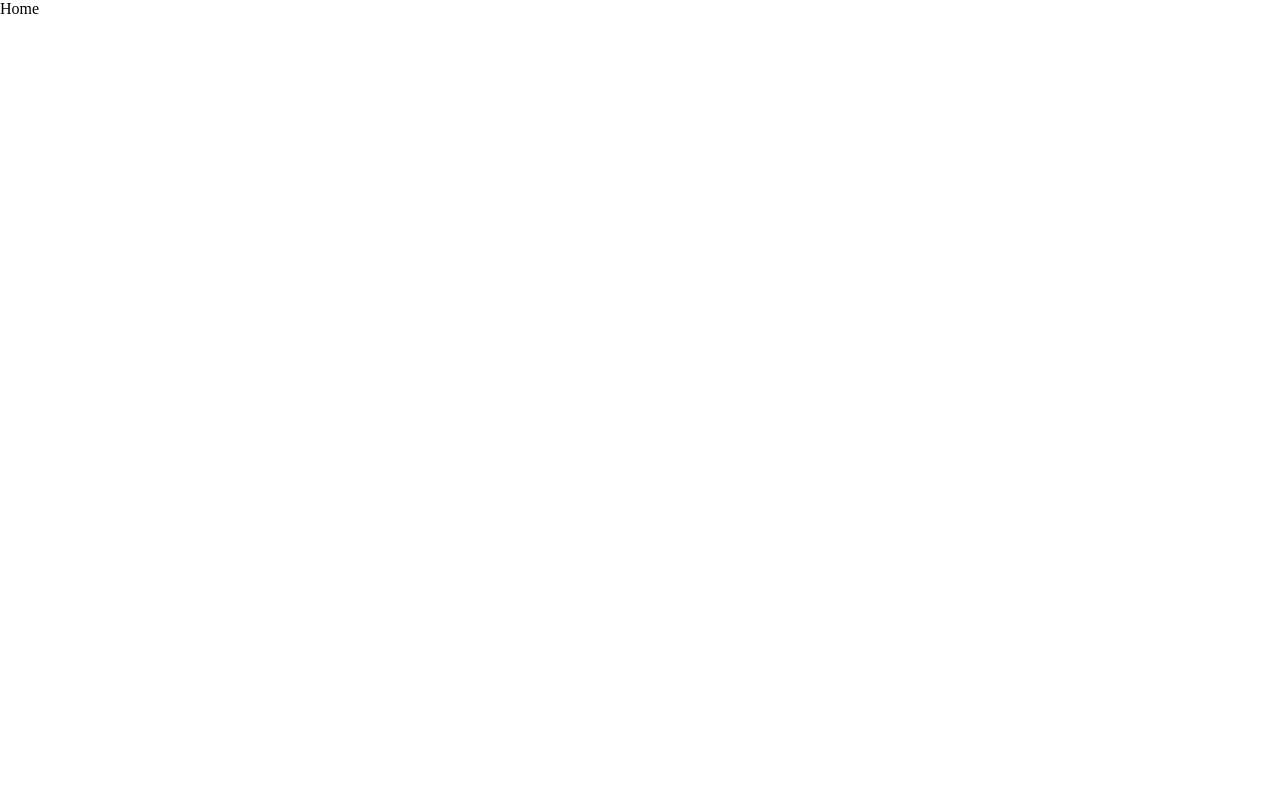
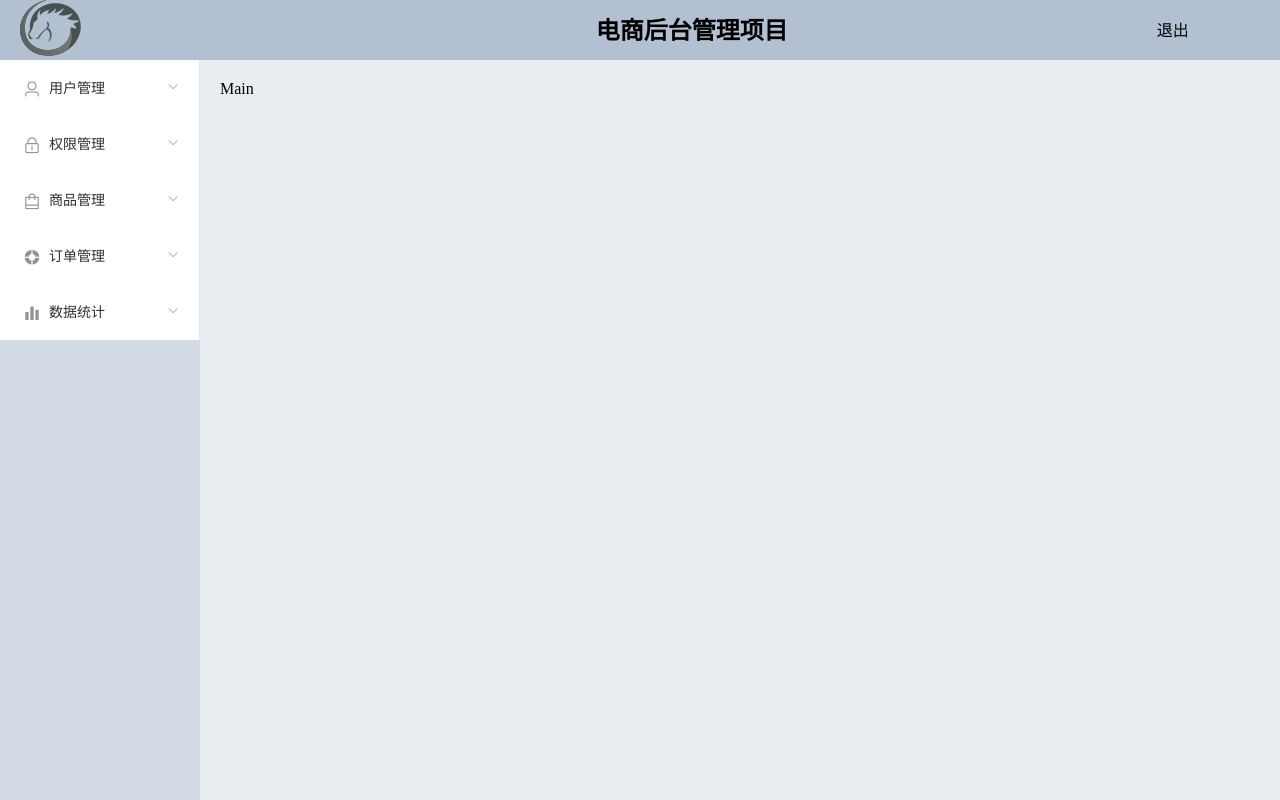
Before and after one commit to jskyjy/houtaidianshang, a Vue app: page /#/ in a window 1280 px wide. Built offline with nearby package versions, Linux system fonts and the light colour scheme; the HTML template or start-up script is replaced by a standard one.

Commit message:
引入侧边栏导航，样式调整

```diff
--- a/src/assets/css/reset.css
+++ b/src/assets/css/reset.css
@@ -1,4 +1,4 @@
-html,body{
+html,body,h2,h3{
     height: 100%;
     padding: 0;
     margin: 0;
--- a/src/components/home/home.vue
+++ b/src/components/home/home.vue
@@ -1,15 +1,130 @@
 <template>
-    <div>
-        Home
-    </div>
+  <div class="home">
+    <el-container class="container">
+      <el-header class="header">
+        <el-row>
+          <el-col :span="4">
+            <div class="grid-content bg-purple">
+              <img src="../../assets/images/heima_logo.png" alt />
+            </div>
+          </el-col>
+          <el-col :span="18">
+            <div class="grid-content bg-purple-light">
+              <h2>电商后台管理项目</h2>
+            </div>
+          </el-col>
+          <el-col :span="2">
+            <div class="grid-content bg-purple">
+              <a href="#">退出</a>
+            </div>
+          </el-col>
+        </el-row>
+      </el-header>
+      <el-container>
+        <el-aside width="200px" class="aside">
+          <el-menu :unique-opened="true">
+            <!-- 1 -->
+            <el-submenu index="1">
+              <template slot="title">
+                <i class="el-icon-user"></i>
+                <span>用户管理</span>
+              </template>
+              <el-menu-item index="1-1">
+                <i class="el-icon-notebook-1"></i>
+                <span>用户列表</span>
+              </el-menu-item>
+            </el-submenu>
+            <!-- 2 -->
+            <el-submenu index="2">
+              <template slot="title">
+                <i class="el-icon-lock"></i>
+                <span>权限管理</span>
+              </template>
+              <el-menu-item index="2-1">
+                <i class="el-icon-menu"></i>
+                <span>角色列表</span>
+              </el-menu-item>
+              <el-menu-item index="2-2">
+                <i class="el-icon-menu"></i>
+                <span>权限列表</span>
+              </el-menu-item>
+            </el-submenu>
+            <!-- 3 -->
+            <el-submenu index="3">
+              <template slot="title">
+                <i class="el-icon-shopping-bag-1"></i>
+                <span>商品管理</span>
+              </template>
+              <el-menu-item index="3-1">
+                <i class="el-icon-menu"></i>
+                <span>商品列表</span>
+              </el-menu-item>
+              <el-menu-item index="3-2">
+                <i class="el-icon-menu"></i>
+                <span>分类参数</span>
+              </el-menu-item>
+              <el-menu-item index="3-3">
+                <i class="el-icon-menu"></i>
+                <span>商品分类</span>
+              </el-menu-item>
+            </el-submenu>
+            <!-- 4 -->
+            <el-submenu index="4">
+              <template slot="title">
+                <i class="el-icon-s-help"></i>
+                <span>订单管理</span>
+              </template>
+              <el-menu-item index="4-1">
+                <i class="el-icon-menu"></i>
+                <span>订单列表</span>
+              </el-menu-item>
+            </el-submenu>
+            <!-- 5 -->
+            <el-submenu index="5">
+              <template slot="title">
+                <i class="el-icon-s-data"></i>
+                <span>数据统计</span>
+              </template>
+              <el-menu-item index="5-1">
+                <i class="el-icon-menu"></i>
+                <span>数据报表</span>
+              </el-menu-item>
+            </el-submenu>
+          </el-menu>
+        </el-aside>
+        <el-main class="main">Main</el-main>
+      </el-container>
+    </el-container>
+  </div>
 </template>
 
 <script>
-export default {
-
-}
+export default {};
 </script>
 
 <style>
-
+.home {
+  height: 100%;
+}
+.container {
+  height: 100%;
+}
+.header {
+  background-color: #b3c0d1;
+}
+.header h2 {
+  text-align: center;
+  line-height: 62px;
+}
+.header a {
+  text-decoration: none;
+  color: black;
+  line-height: 62px;
+}
+.aside {
+  background-color: #d3dce6;
+}
+.main {
+  background-color: #e9eef3;
+}
 </style>
--- a/src/components/login/login.vue
+++ b/src/components/login/login.vue
@@ -34,6 +34,8 @@ export default {
 
         if (status === 200) {
           //登录成功
+          // 将token值存储到localstorage中
+          localStorage.setItem('token',data.token)
           //跳转home，消息提示
           this.$router.push({ name: "home" });  //跳转到home组件
           this.msg = msg
```
Also changed, not shown: src/assets/images/heima_logo.png (added).
